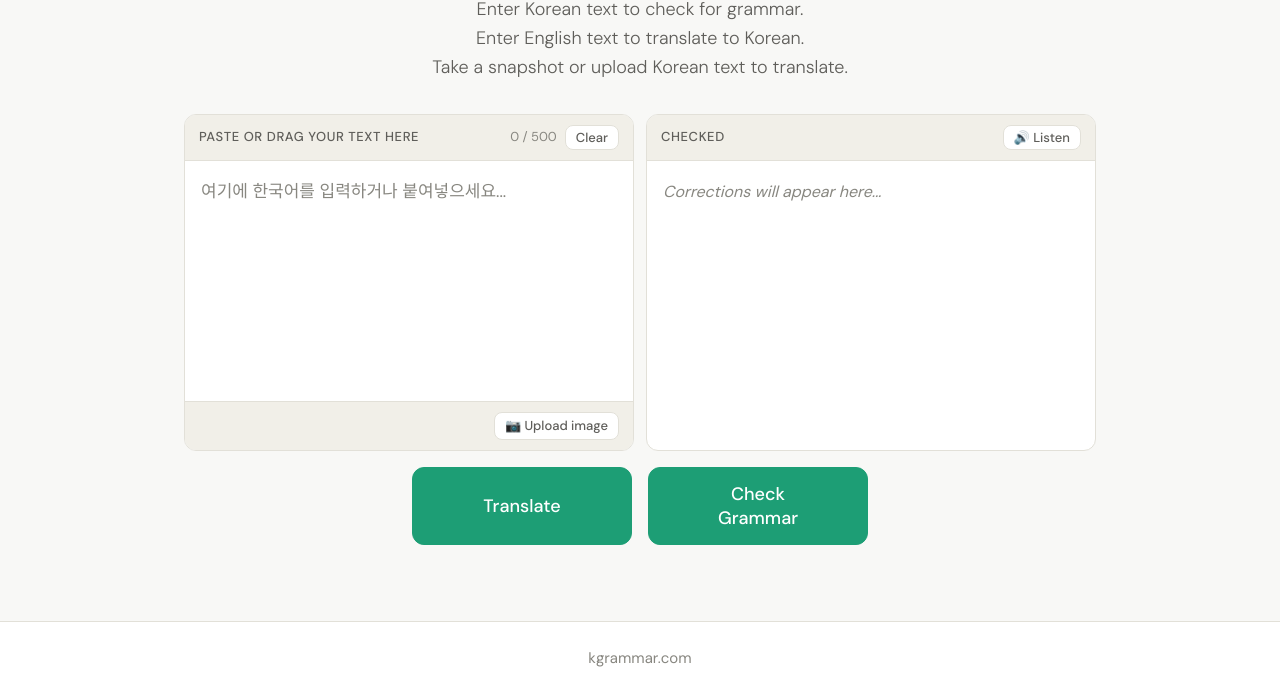
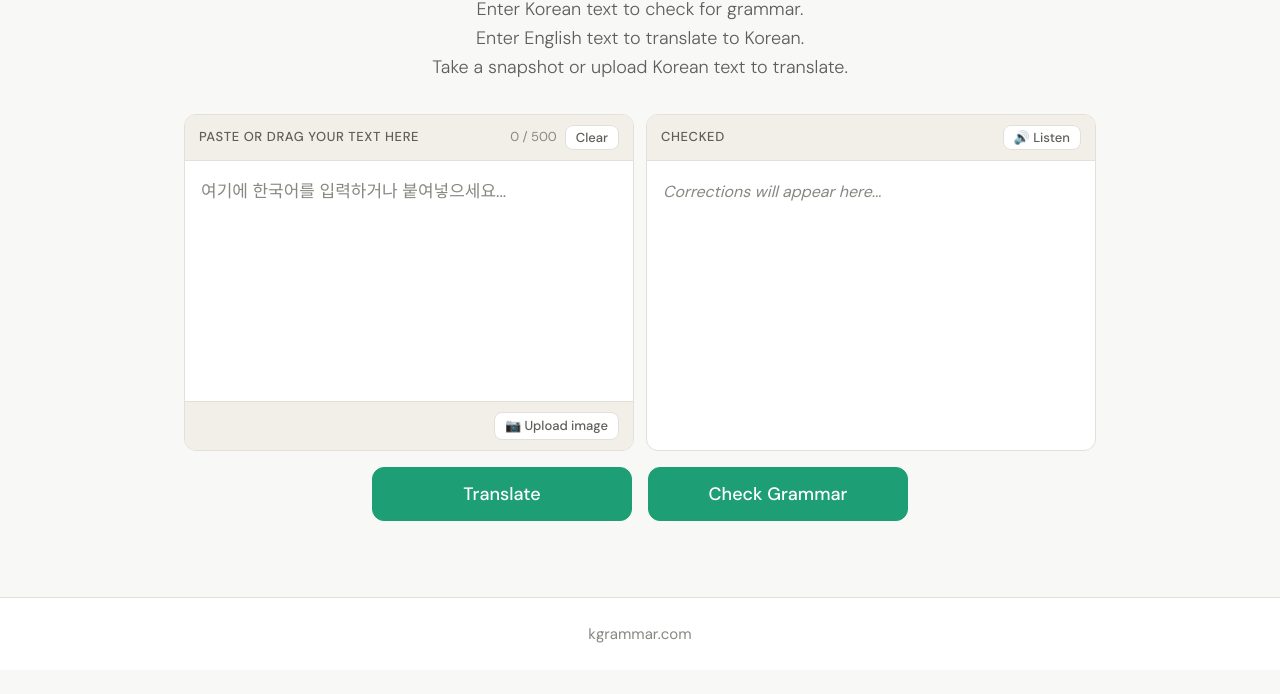
Before and after one commit to jimmychi/kgrammar, a website: page frontend/index.html in a window 1280 px wide. Shown: the part 175-869 px from the top of the page. After the commit the page ends 845 px from the top, so only its background shows below. Drawn offline with Linux system fonts and the light colour scheme.

Commit message:
wider CTA buttons, single line

```diff
--- a/frontend/style.css
+++ b/frontend/style.css
@@ -527,3 +527,9 @@ body {
   width: 220px;
   justify-content: center;
 }
+
+.kg-cta-row .kg-btn-cta {
+  width: 260px;
+  justify-content: center;
+  white-space: nowrap;
+}
```
